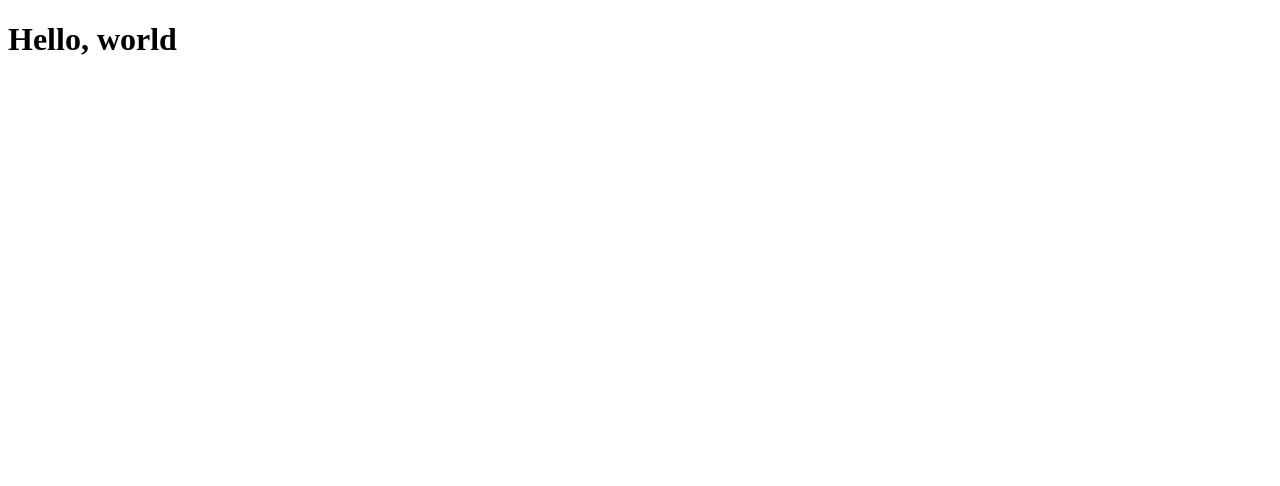
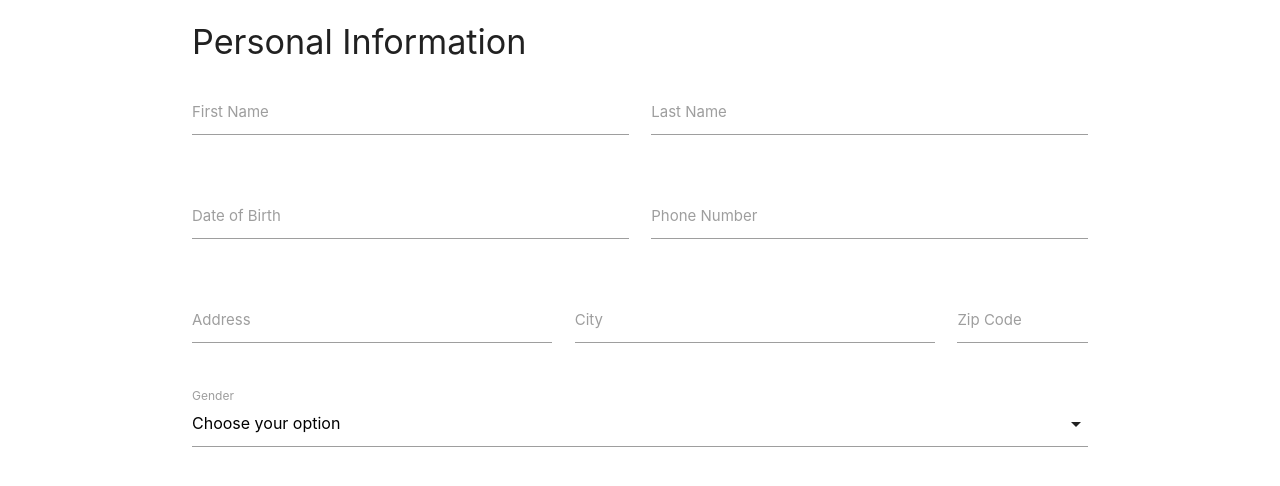
Before and after one commit to 2019-Arizona-Opportunity-Hack/Team-5, a React (Create React App) app in the folder client/: page / in a window 1280 px wide. Shown: the top 486 px of the page. Built offline with nearby package versions, Linux system fonts and the light colour scheme.

Commit message:
fix(user-form): new user form

```diff
--- a/client/src/components/App.jsx
+++ b/client/src/components/App.jsx
@@ -1,6 +1,7 @@
 import React from "react";
+import NewUserForm from "../components/NewUserForm";
 // import { BrowserRouter as Router, Route, Switch } from "react-router-dom";
 
 export default function App() {
-    return <h1>Hello, world</h1>;
+    return <NewUserForm />;
 }
--- a/client/src/components/NewUserForm/index.js
+++ b/client/src/components/NewUserForm/index.js
@@ -1,23 +1,68 @@
-import React from "react";
-import { FormattedMessage } from "react-intl";
-import { Formik, Form } from "formik";
+/* eslint-disable class-methods-use-this */
+import React, { Component } from "react";
+import M from "materialize-css/dist/js/materialize.min.js";
+import "materialize-css";
+import "materialize-css/dist/css/materialize.min.css";
 
-export default function NewUser() {
-    return (
-        <FormWrapper>
-            <FormHeader>This is a New User Form</FormHeader>
-            <Formik>
-                initialValues={initialValues}
-                validationSchema={}
-                onSubmit={onSubmit}
-                render=
-                {props => (
-                    <Form noValidate={true} className="new-use-form-container">
-                        <FormSection>Name</FormSection>
-                    </Form>
-                )}
-                ;
-            </Formik>
-        </FormWrapper>
-    );
+export default class NewUserForm extends Component {
+    componentDidMount() {
+        console.log(M);
+        M.AutoInit();
+    }
+    render() {
+        return (
+            <div className="container">
+                <form className="col s12">
+                    <div className="row">
+                        <h4 className="col s12">Personal Information</h4>
+                        <div className="input-field col s6">
+                            <input id="first_name" type="text" />
+                            <label htmlFor="first_name">First Name</label>
+                        </div>
+                        <div className="input-field col s6">
+                            <input id="last_name" type="text" />
+                            <label htmlFor="last_name">Last Name</label>
+                        </div>
+                    </div>
+                    <div className="row">
+                        <div className="input-field col s6">
+                            <input id="date_of_birth" type="text" />
+                            <label htmlFor="date_of_birth">Date of Birth</label>
+                        </div>
+                        <div className="input-field col s6">
+                            <input id="phone_number" type="text" />
+                            <label htmlFor="phone_number">Phone Number</label>
+                        </div>
+                    </div>
+                    <div className="row">
+                        <div className="input-field col s5">
+                            <input id="address" type="text" />
+                            <label htmlFor="address">Address</label>
+                        </div>
+                        <div className="input-field col s5">
+                            <input id="city" type="text" />
+                            <label htmlFor="city">City</label>
+                        </div>
+                        <div className="input-field col s2">
+                            <input id="zip" type="text" />
+                            <label htmlFor="zip">Zip Code</label>
+                        </div>
+                    </div>
+                    <div className="row">
+                        <div className="input-field col s12">
+                            <select>
+                                <option value="" disabled selected>
+                                    Choose your option
+                                </option>
+                                <option value="1">Option 1</option>
+                                <option value="2">Option 2</option>
+                                <option value="3">Option 3</option>
+                            </select>
+                            <label>Gender</label>
+                        </div>
+                    </div>
+                </form>
+            </div>
+        );
+    }
 }
--- /dev/null
+++ b/client/src/components/NewUserForm/validations.js
@@ -0,0 +1,5 @@
+import * as yup from "yup";
+
+export default yup.object().shape({
+    first: yup.string().required(),
+});
--- a/client/src/index.js
+++ b/client/src/index.js
@@ -1,5 +1,5 @@
-import React from "react";
+import { createElement } from "react";
 import ReactDOM from "react-dom";
 import App from "./components/App";
 
-ReactDOM.render(<App />, document.getElementById("root"));
+ReactDOM.render(createElement(App), document.getElementById("root"));
--- a/package.json
+++ b/package.json
@@ -33,7 +33,9 @@
         "graphql": "^14.4.1",
         "if-env": "^1.0.4",
         "jsonwebtoken": "^8.5.1",
-        "mongodb": "^3.3.3"
+        "materialize-css": "^1.0.0",
+        "mongodb": "^3.3.3",
+        "react-materialize": "^3.4.1"
     },
     "husky": {
         "hooks": {
```
Also changed, not shown: 1 other file (tests, documents, lock files or other folders).
